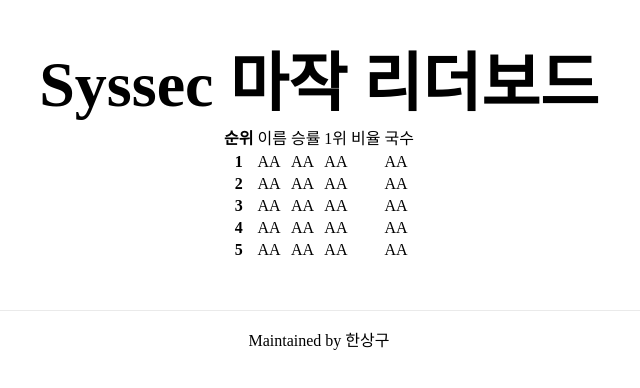
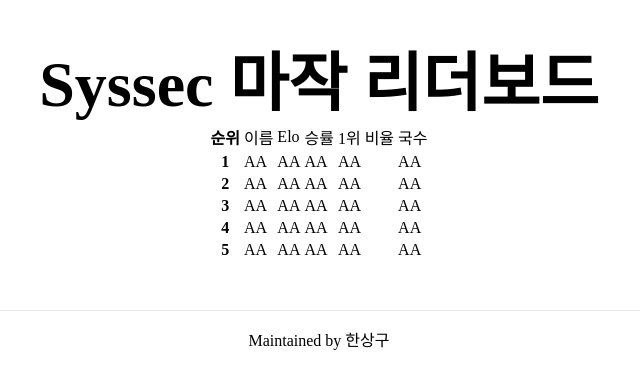
Before and after one commit to KOREAN139/syssec-leaderboard, a Next.js app: page / in a window 1280 px wide. Shown: the top 388 px of the page, without its empty margins (321-961 px from the left). Built offline with nearby package versions, Linux system fonts and the light colour scheme; a web font is replaced by a local one.

Commit message:
refactor(page): add Elo column in table

```diff
--- a/pages/index.tsx
+++ b/pages/index.tsx
@@ -17,17 +17,21 @@
         </h1>
 
         <table>
-          <tbody>
+          <thead>
               <tr>
                 <th>순위</th>
                 <td>이름</td>
+                <td>Elo</td>
                 <td>승률</td>
                 <td>1위 비율</td>
                 <td>국수</td>
               </tr>
+          </thead>
+          <tbody>
             {Array.from(Array(5)).map((_, i) => (
               <tr key={`leader-table-${i}`}>
                 <th>{i + 1}</th>
+                <td>AA</td>
                 <td>AA</td>
                 <td>AA</td>
                 <td>AA</td>
```
